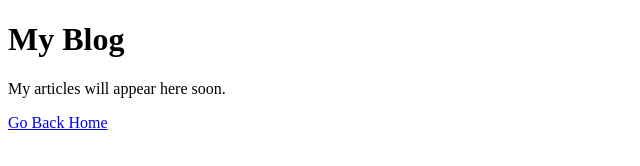
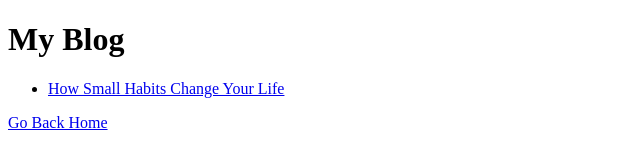
Before and after one commit to rajendrajoshiofficial/rajendrajoshiofficial.github.io, a plain HTML site: page blog.html in a window 1280 px wide. Shown: the whole page, without its empty margins (0-640 px from the left). Drawn offline with Linux system fonts and the light colour scheme.

Commit message:
Update blog.html

```diff
--- a/blog.html
+++ b/blog.html
@@ -3,7 +3,9 @@
 <head><title>Blog - Rajendra Joshi</title></head>
 <body>
 <h1>My Blog</h1>
-<p>My articles will appear here soon.</p>
+<ul>
+<li><a href="blog1.html">How Small Habits Change Your Life</a></li>
+</ul>
 <a href="index.html">Go Back Home</a>
 </body>
 </html>
```
